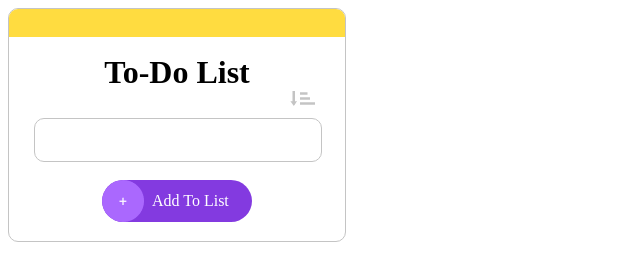
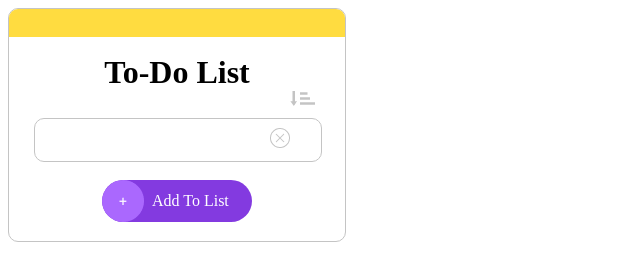
Before and after one commit to EsedovCelal/M2-project, a plain HTML site: page index.html in a window 1280 px wide. Shown: the full height of the page, 0-640 px from the left. Drawn offline with Linux system fonts and the light colour scheme.

Commit message:
bugs fixed

```diff
--- a/index.html
+++ b/index.html
@@ -19,8 +19,8 @@
       </div>
       <div class="list"></div>
       <div class="main_input">
+        <img src="/img/delete_button.png" alt="" />
         <input type="text" />
-        <!-- <img src="/img/delete_button.png" alt="" /> -->
       </div>
       <div class="button-main">
         <div class="button-png">
@@ -31,7 +31,6 @@
         </div>
       </div>
     </div>
-
     <script src="/javascript.js"></script>
   </body>
 </html>
```
